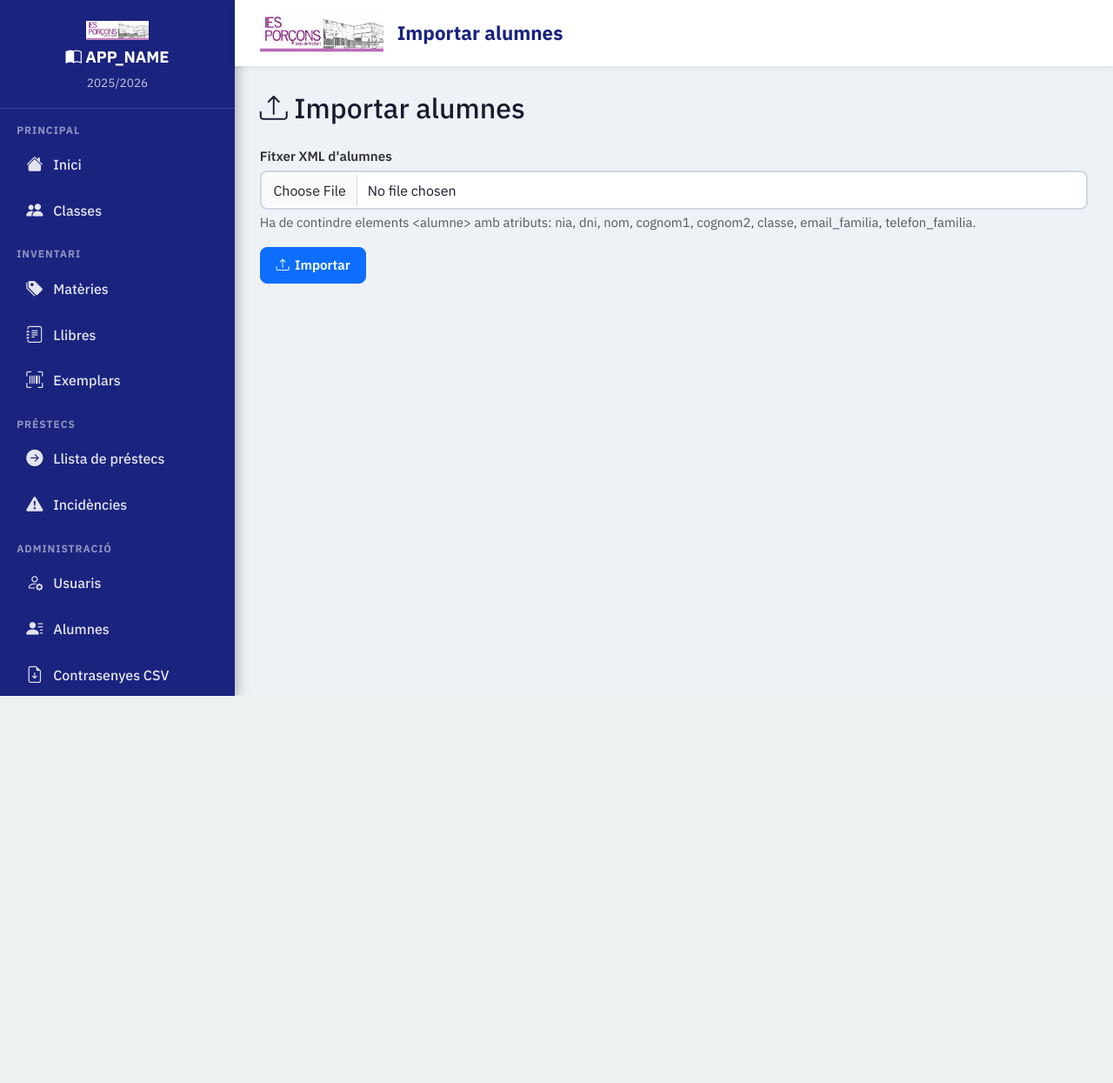
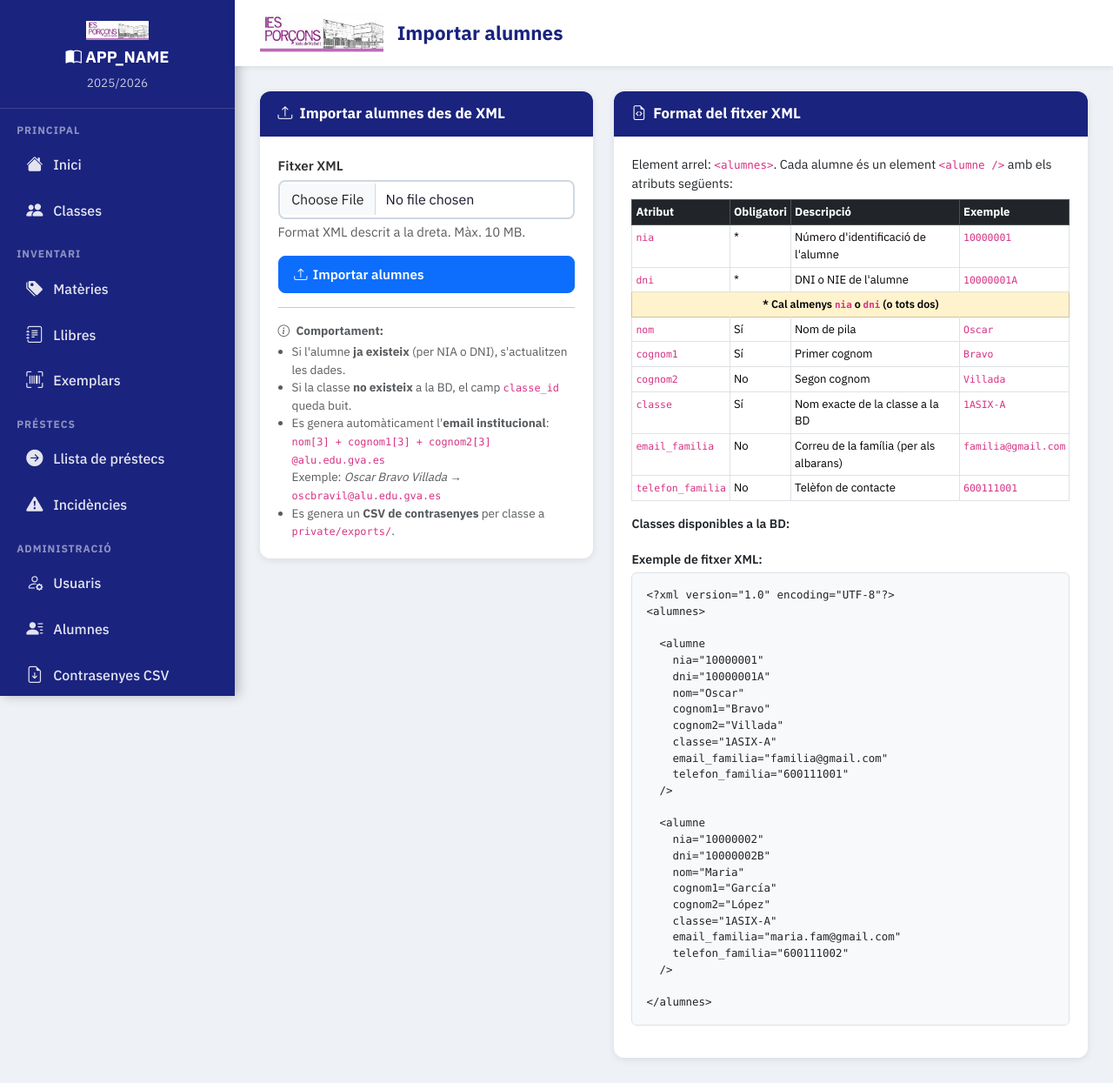
Before and after one commit to oscarbravovillada/BancLLibres, a PHP site: page /BancLLibres/alumnes/importar.php in a window 1280 px wide. Shown: the whole page at 87% size. Before the commit the page ends 800 px from the top, so only its background shows below. Run offline with PHP 8.4, Linux system fonts and the light colour scheme; the visitor is signed in with stand-in values (Sample User, id 1); data that the repository does not hold is empty; some libraries are stand-ins or nearby versions.

Commit message:
Improve XML import page and fix testalumnes.xml class name
- Import view now shows full format reference: attribute table with
  required/optional markers, live list of valid class names from DB,
  and a copy-paste XML example
- Explains auto-generated email format (nom3+cog1_3+cog2_3@alu.edu.gva.es)
  and CSV password file behaviour
- Fixed testalumnes.xml: class "1ASIR-A" → "1ASIX-A" (matching the DB)

```diff
--- a/src/views/alumnes_importar.php
+++ b/src/views/alumnes_importar.php
@@ -1,13 +1,18 @@
 <?php include __DIR__ . '/layout_top.php'; ?>
 
-<h2><i class="bi bi-upload"></i> Importar alumnes</h2>
+<div class="row g-4">
+
+  <!-- Formulari -->
+  <div class="col-md-5">
+    <div class="card">
+      <div class="card-header-bl"><i class="bi bi-upload"></i> Importar alumnes des de XML</div>
+      <div class="card-body">
 
         <?php if (!empty($missatge)): ?>
-  <div class="alert alert-success mt-3"><?= htmlspecialchars($missatge) ?></div>
+          <div class="alert alert-success"><?= htmlspecialchars($missatge) ?></div>
         <?php endif; ?>
-
         <?php if (!empty($errors)): ?>
-  <div class="alert alert-danger mt-3">
+          <div class="alert alert-danger">
             <ul class="mb-0">
               <?php foreach ($errors as $e): ?>
                 <li><?= htmlspecialchars($e) ?></li>
@@ -16,18 +21,111 @@
           </div>
         <?php endif; ?>
 
-<form method="post" enctype="multipart/form-data" class="mt-4">
+        <form method="post" enctype="multipart/form-data">
           <div class="mb-3">
-    <label class="form-label">Fitxer XML d'alumnes</label>
-    <input type="file" name="xml" class="form-control" required>
-    <div class="form-text">
-      Ha de contindre elements &lt;alumne&gt; amb atributs: nia, dni, nom, cognom1, cognom2, classe, email_familia, telefon_familia.
+            <label class="form-label fw-semibold">Fitxer XML</label>
+            <input type="file" name="xml" class="form-control" accept=".xml" required>
+            <div class="form-text">Format XML descrit a la dreta. Màx. 10 MB.</div>
+          </div>
+          <button class="btn btn-primary w-100">
+            <i class="bi bi-upload"></i> Importar alumnes
+          </button>
+        </form>
+
+        <hr>
+        <div class="text-muted" style="font-size:.85rem">
+          <i class="bi bi-info-circle me-1"></i>
+          <strong>Comportament:</strong>
+          <ul class="mt-1 mb-0 ps-3">
+            <li>Si l'alumne <strong>ja existeix</strong> (per NIA o DNI), s'actualitzen les dades.</li>
+            <li>Si la classe <strong>no existeix</strong> a la BD, el camp <code>classe_id</code> queda buit.</li>
+            <li>Es genera automàticament l'<strong>email institucional</strong>:<br>
+              <code>nom[3] + cognom1[3] + cognom2[3] @alu.edu.gva.es</code><br>
+              Exemple: <em>Oscar Bravo Villada</em> → <code>oscbravil@alu.edu.gva.es</code>
+            </li>
+            <li>Es genera un <strong>CSV de contrasenyes</strong> per classe a <code>private/exports/</code>.</li>
+          </ul>
+        </div>
+
+      </div>
     </div>
   </div>
 
-  <button class="btn btn-primary">
-    <i class="bi bi-upload"></i> Importar
-  </button>
-</form>
+  <!-- Documentació del format -->
+  <div class="col-md-7">
+    <div class="card">
+      <div class="card-header-bl"><i class="bi bi-file-earmark-code"></i> Format del fitxer XML</div>
+      <div class="card-body">
+
+        <p class="mb-2" style="font-size:.9rem">
+          Element arrel: <code>&lt;alumnes&gt;</code>. Cada alumne és un element
+          <code>&lt;alumne /&gt;</code> amb els atributs següents:
+        </p>
+
+        <table class="table table-sm table-bordered" style="font-size:.82rem">
+          <thead class="table-dark">
+            <tr>
+              <th>Atribut</th>
+              <th>Obligatori</th>
+              <th>Descripció</th>
+              <th>Exemple</th>
+            </tr>
+          </thead>
+          <tbody>
+            <tr><td><code>nia</code></td><td>*</td><td>Número d'identificació de l'alumne</td><td><code>10000001</code></td></tr>
+            <tr><td><code>dni</code></td><td>*</td><td>DNI o NIE de l'alumne</td><td><code>10000001A</code></td></tr>
+            <tr class="table-warning"><td colspan="4" class="text-center fw-semibold" style="font-size:.78rem">* Cal almenys <code>nia</code> o <code>dni</code> (o tots dos)</td></tr>
+            <tr><td><code>nom</code></td><td>Sí</td><td>Nom de pila</td><td><code>Oscar</code></td></tr>
+            <tr><td><code>cognom1</code></td><td>Sí</td><td>Primer cognom</td><td><code>Bravo</code></td></tr>
+            <tr><td><code>cognom2</code></td><td>No</td><td>Segon cognom</td><td><code>Villada</code></td></tr>
+            <tr><td><code>classe</code></td><td>Sí</td><td>Nom exacte de la classe a la BD</td><td><code>1ASIX-A</code></td></tr>
+            <tr><td><code>email_familia</code></td><td>No</td><td>Correu de la família (per als albarans)</td><td><code>familia@gmail.com</code></td></tr>
+            <tr><td><code>telefon_familia</code></td><td>No</td><td>Telèfon de contacte</td><td><code>600111001</code></td></tr>
+          </tbody>
+        </table>
+
+        <p class="fw-semibold mb-1" style="font-size:.88rem">Classes disponibles a la BD:</p>
+        <div class="d-flex flex-wrap gap-1 mb-3">
+          <?php
+          $classesDisp = Database::fetchAll("SELECT nom FROM classes ORDER BY nom");
+          foreach ($classesDisp as $cl):
+          ?>
+            <span class="codi-exemplar"><?= htmlspecialchars($cl['nom']) ?></span>
+          <?php endforeach; ?>
+        </div>
+
+        <p class="fw-semibold mb-1" style="font-size:.88rem">Exemple de fitxer XML:</p>
+        <pre class="bg-light border rounded p-3" style="font-size:.78rem;overflow-x:auto"><?= htmlspecialchars('<?xml version="1.0" encoding="UTF-8"?>
+<alumnes>
+
+  <alumne
+    nia="10000001"
+    dni="10000001A"
+    nom="Oscar"
+    cognom1="Bravo"
+    cognom2="Villada"
+    classe="1ASIX-A"
+    email_familia="familia@gmail.com"
+    telefon_familia="600111001"
+  />
+
+  <alumne
+    nia="10000002"
+    dni="10000002B"
+    nom="Maria"
+    cognom1="García"
+    cognom2="López"
+    classe="1ASIX-A"
+    email_familia="maria.fam@gmail.com"
+    telefon_familia="600111002"
+  />
+
+</alumnes>') ?></pre>
+
+      </div>
+    </div>
+  </div>
+
+</div>
 
 <?php include __DIR__ . '/layout_bottom.php'; ?>
--- a/testalumnes.xml
+++ b/testalumnes.xml
@@ -6,7 +6,7 @@
     nom="Hugo"
     cognom1="Garrido"
     cognom2="Soler"
-    classe="1ASIR-A"
+    classe="1ASIX-A"
     email_familia="familia.hugo@example.com"
     telefon_familia="600111111"
   />
@@ -17,7 +17,7 @@
     nom="Maria"
     cognom1="Pérez"
     cognom2="Vidal"
-    classe="1ASIR-A"
+    classe="1ASIX-A"
     email_familia="familia.maria@example.com"
     telefon_familia="600222222"
   />
@@ -28,7 +28,7 @@
     nom="Josep"
     cognom1="Martínez"
     cognom2="Soler"
-    classe="1ASIR-A"
+    classe="1ASIX-A"
     email_familia="familia.josep@example.com"
     telefon_familia="600333333"
   />
```
Lines whose indentation alone changed are shown as unchanged.
